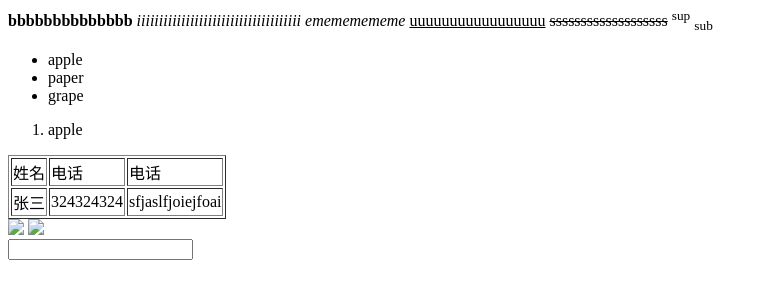
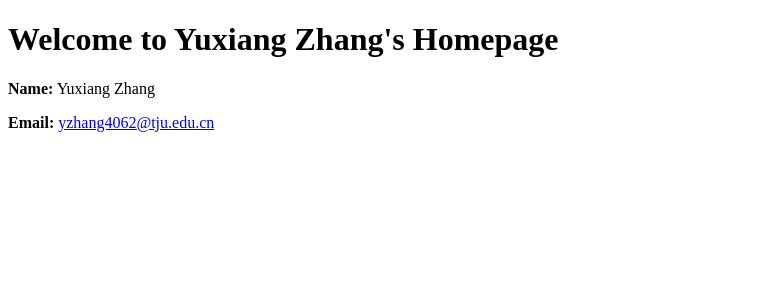
Before and after one commit to zyx924768045/zyx924768045.github.io, a plain HTML site: page index.html in a window 1280 px wide. Shown: the whole page, without its empty margins (0-768 px from the left). Drawn offline with Linux system fonts and the light colour scheme.

Commit message:
index.html

```diff
--- a/index.html
+++ b/index.html
@@ -1,39 +1,13 @@
-<DOCTYPE html>
+<!DOCTYPE html>
 <html lang="en">
 <head>
-<b>bbbbbbbbbbbbbb</b>
-<i>iiiiiiiiiiiiiiiiiiiiiiiiiiiiiiiiiiiii</i>
-<em>emememememe</em>
-<u>uuuuuuuuuuuuuuuuu</u>
-<s>sssssssssssssssssss</s>
-<sup>sup</sup>
-<sub>sub</sub>
-<ul>
-<li>apple</li>
-<li>paper</li>
-<li>grape</li>
-</ul>
-<ol>
-<li>apple</li>
-</ol>
-<table border="1">
-<tr>
-<td>姓名</td>
-<td>电话</td>
-<td>电话</td>
-</tr>
-<tr>
-<td>张三</td>
-<td>324324324</td>
-<td>sfjaslfjoiejfoai</td>
-</tr>
-</table>
-<img src="Default.jpg"/>
-<a
-href="https://www.baidu.com">
-<img src="Default.jpg"/>
-</a>
-<form>
-<input/
+    <meta charset="UTF-8">
+    <meta name="viewport" content="width=device-width, initial-scale=1.0">
+    <title>Yuxiang Zhang's Homepage</title>
+</head>
+<body>
+    <h1>Welcome to Yuxiang Zhang's Homepage</h1>
+    <p><strong>Name:</strong> Yuxiang Zhang</p>
+    <p><strong>Email:</strong> <a href="mailto:yzhang4062@tju.edu.cn">yzhang4062@tju.edu.cn</a></p>
 </body>
 </html>
```
